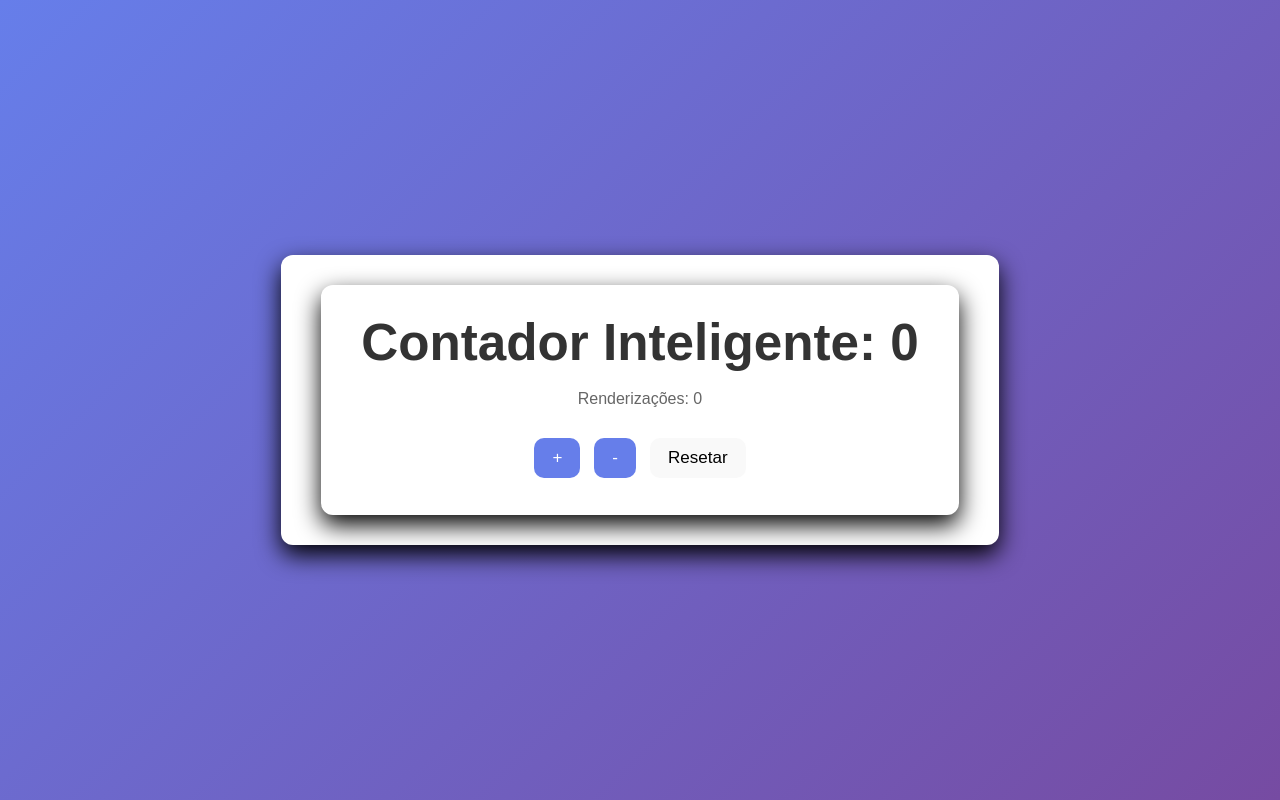
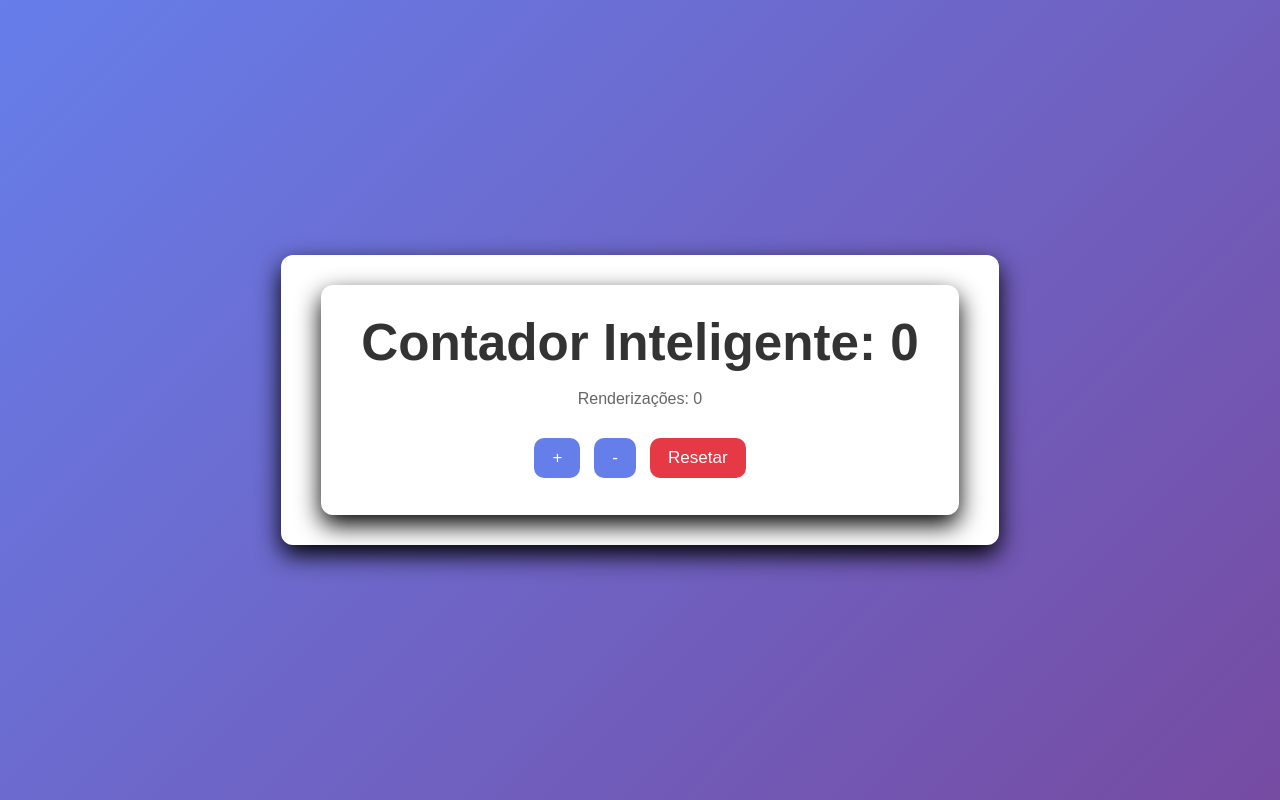
Before and after one commit to PatrickCorrea-git/Contador-Inteligente, a React (Vite) app in the folder Contador_Inteligente/contador-inteligente/: page / in a window 1280 px wide. Built offline with nearby package versions, Linux system fonts and the light colour scheme.

Commit message:
commit-reset-css

```diff
--- a/Contador_Inteligente/contador-inteligente/src/App.jsx
+++ b/Contador_Inteligente/contador-inteligente/src/App.jsx
@@ -33,7 +33,7 @@ function App() {
       <p>Renderizações: {renderCount.current}</p>
       <button className='btn' onClick={() => setCount(count + 1)}>+</button>
       <button className='btn' onClick={() => setCount(count - 1)}>-</button>
-      <button onClick={handleReset}>Resetar</button>
+      <button id="reset" onClick={handleReset}>Resetar</button>
     </div>
   );
 };
--- a/Contador_Inteligente/contador-inteligente/src/style.css
+++ b/Contador_Inteligente/contador-inteligente/src/style.css
@@ -48,7 +48,22 @@ button {
     transition: all 0.2s ease;
 }
 
+/* Botões + e - */
 .btn{
     background: #667eea;
     color: #fff;
 }
+
+.btn:hover {
+    background: #5563c1;
+}
+
+/* Botão reset */
+#reset{
+    background: #e63946;
+    color: #fff;
+}
+
+#reset:hover{
+    background: #c92f3b;
+}
```
